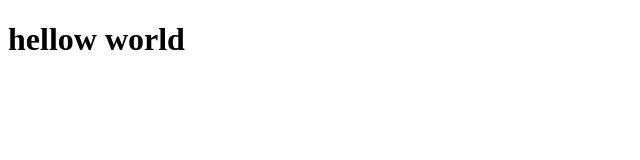
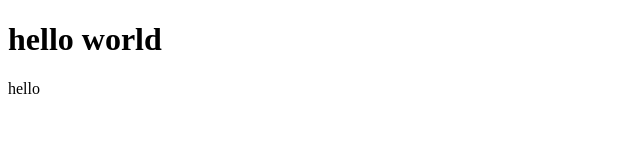
Before and after one commit to TheDoyles922/9.1-game-project, a plain HTML site: page index.html in a window 1280 px wide. Shown: the whole page, without its empty margins (0-640 px from the left). Drawn offline with Linux system fonts and the light colour scheme.

Commit message:
added span

```diff
--- a/index.html
+++ b/index.html
@@ -6,6 +6,7 @@
     <title></title>
   </head>
   <body>
-    <h1>hellow world</h1>
+    <h1>hello world</h1>
+    <span>hello</span>
   </body>
 </html>
```
